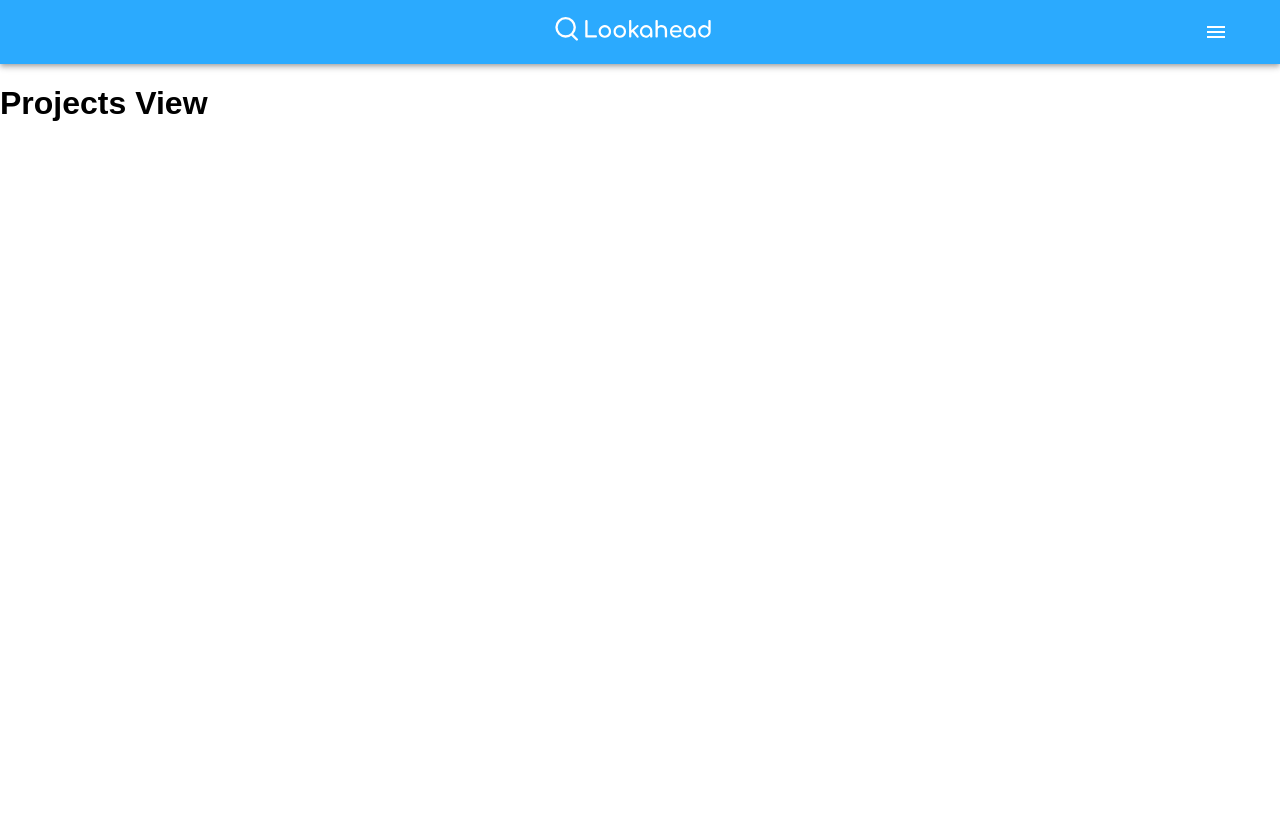
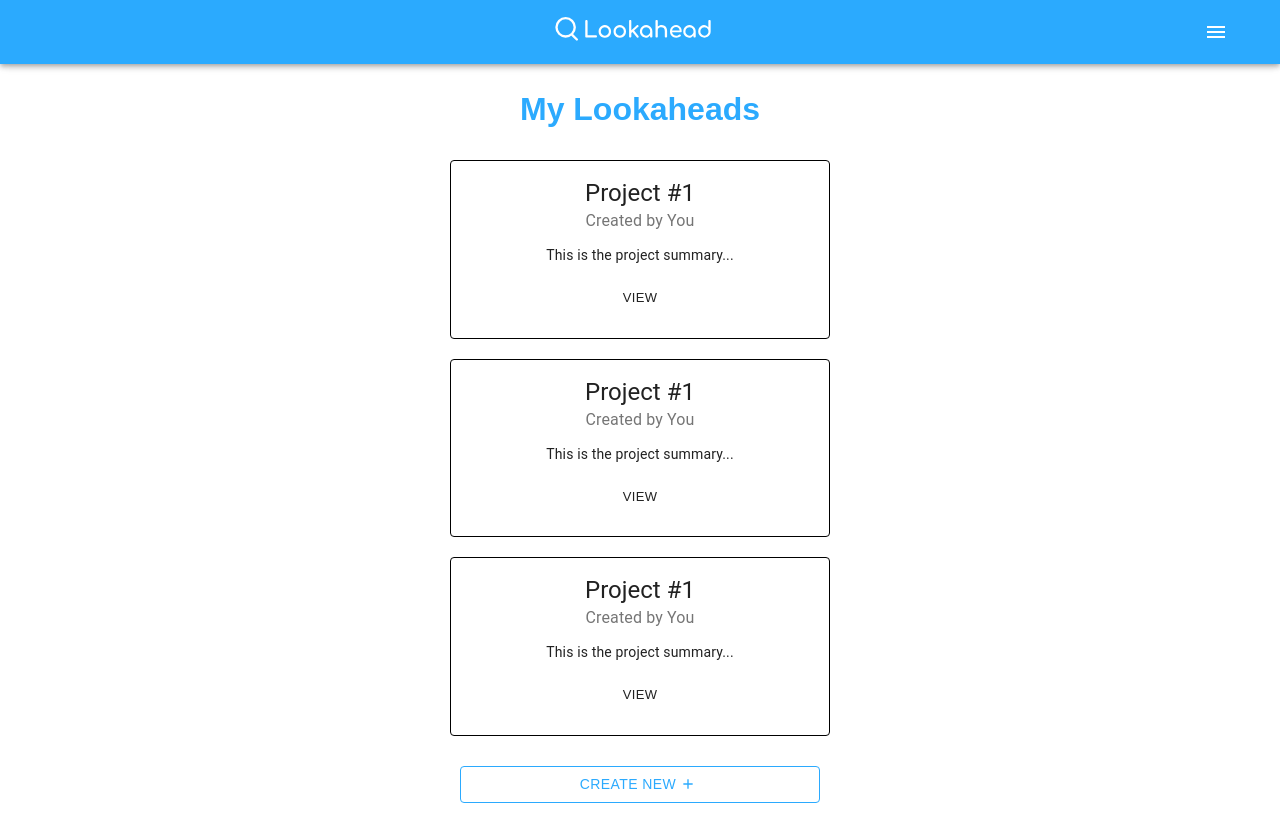
Before and after one commit to llausa/lookahead, a React (Create React App) app in the folder src/client/: page /projects in a window 1280 px wide. Before the commit the page ends 800 px from the top, so only its background shows below. Built offline with nearby package versions, Linux system fonts and the light colour scheme.

Commit message:
projects screen complete

```diff
--- a/src/client/src/components/Nav.js
+++ b/src/client/src/components/Nav.js
@@ -17,6 +17,10 @@ const logoStyle = {
 const useStyles = makeStyles(theme => ({
   root: {
     flexGrow: 1,
+    margin: "0 0 40px 0",
+  },
+  pos: {
+    position: "fixed",
   },
   menuButton: {
     marginRight: theme.spacing(2),
@@ -32,7 +36,7 @@ export default function Nav() {
 
   return (
     <div className={classes.root}>
-      <AppBar position="static">
+      <AppBar className={classes.pos} >
         <Toolbar>
         <img src={Logo} alt="Logo" style={logoStyle} className={classes.title} aria-label="logo"/>
           <IconButton edge="end" className={classes.menuButton} color="inherit" aria-label="menu">
@@ -40,6 +44,7 @@ export default function Nav() {
           </IconButton>
         </Toolbar>
       </AppBar>
+      <div style={{margin: "0 0 60px 0"}}></div>
     </div>
   );
 }
--- /dev/null
+++ b/src/client/src/components/ProjectCard.js
@@ -0,0 +1,53 @@
+import React from "react"
+
+import { makeStyles } from '@material-ui/core/styles'
+import Card from '@material-ui/core/Card'
+import CardActions from '@material-ui/core/CardActions'
+import CardContent from '@material-ui/core/CardContent'
+import Button from '@material-ui/core/Button'
+import Typography from '@material-ui/core/Typography'
+
+const useStyles = makeStyles({
+  card: {
+    minWidth: 275,
+    border: "1px solid black",
+    margin: "10px"
+  },
+  bullet: {
+    display: 'inline-block',
+    margin: '0 2px',
+    transform: 'scale(0.8)',
+  },
+  title: {
+    fontSize: 14,
+  },
+  pos: {
+    marginBottom: 12,
+  },
+})
+
+
+function ProjectCard() {
+
+    const classes = useStyles()
+
+        return (
+          <Card className={classes.card} variant="outlined">
+          <CardContent>
+            <Typography variant="h5" component="h2">
+              Project #1
+            </Typography>
+            <Typography className={classes.pos} color="textSecondary">
+              Created by You
+            </Typography>
+            <Typography variant="body2" component="p">
+              This is the project summary...
+            </Typography>
+            <br />
+            <Button size="small">View</Button>
+          </CardContent>
+        </Card>
+        )
+}
+
+export default ProjectCard
--- a/src/client/src/components/views/ProjectsView.js
+++ b/src/client/src/components/views/ProjectsView.js
@@ -1,9 +1,50 @@
 import React from "react";
+import Button from '@material-ui/core/Button';
+import AddIcon from '@material-ui/icons/Add';
+import ProjectCard from '../ProjectCard'
+
+const mystyle = {
+    display: "flex",
+    flexDirection: "column",
+    alignitems: "center",
+    justifyContent: "center",
+    textAlign: "center",
+    color: "#2baafe",
+    padding: "10px",
+    maxWidth: "400px",
+    margin: "auto",
+}
+
+const smallIcon= {
+    width: "auto",
+    height: "16px",
+    margin: "4px"
+}
+
+const buttonMain = {
+    color: "#2baafe",
+    margin: "20px",
+    border: "1px solid rgb(43, 170, 254)"
+}
+
+
+function CreateNewPressed() {
+    console.log("Create New Pressed")
+}
 
 function ProjectsView() {
-        return (
-            <h1 data-cy="projectsView">Projects View</h1>
-        )
+
+    return (
+        <div style={mystyle}>
+        <h1 data-cy="projectsView">My Lookaheads</h1>
+
+        <ProjectCard></ProjectCard>
+        <ProjectCard></ProjectCard>
+        <ProjectCard></ProjectCard>
+
+        <Button onClick={CreateNewPressed} variant="outlined" style={buttonMain} color="primary">Create New <AddIcon style={smallIcon} /></Button>
+        </div>
+    )
 }
 
 export default ProjectsView;
```
